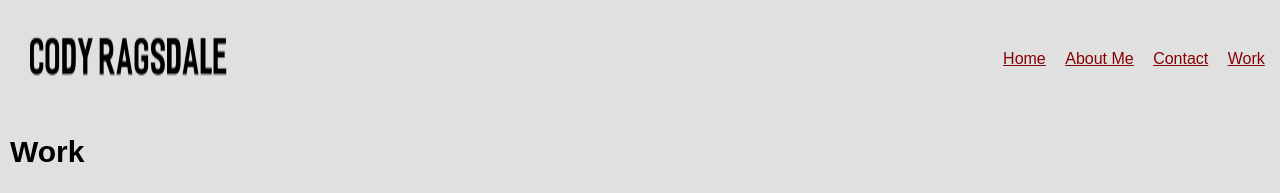
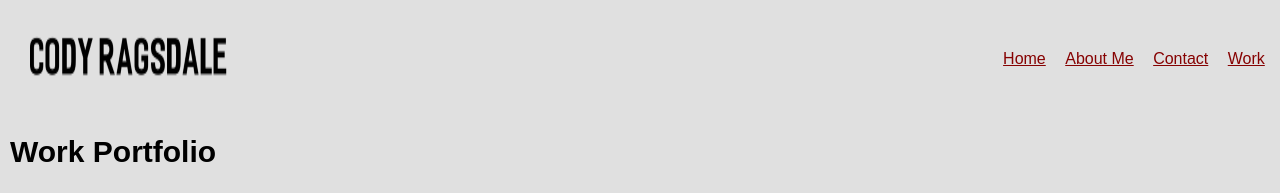
Before and after one commit to CodyRagsdale/Portfolio-Site, a plain HTML site: page work.html in a window 1280 px wide. Shown: the top 193 px of the page. Drawn offline with nearby package versions, Linux system fonts and the light colour scheme.

Commit message:
Title Update

```diff
--- a/work.html
+++ b/work.html
@@ -7,7 +7,7 @@
       name="viewport"
       content="width=device-width, initial-scale=1"
     />
-    <title>Cody Ragsdale</title>
+    <title>Work Portfolio</title>
     <link rel="shortcut icon" href="favicon-32x32.png" />
     <link
       rel="stylesheet"
@@ -61,7 +61,7 @@
     </header>
     <!--MAIN CONTENT FOR PAGE-->
     <section>
-      <h1>Work</h1>
+      <h1>Work Portfolio</h1>
       <div class="grid">
         <!--GRID ITEMS LIVE HERE-->
         <div class="grid_item">
```
Also changed, not shown: about.html (+1 -1 lines), contact.html (+1 -1 lines), index.html (+1 -1 lines).
